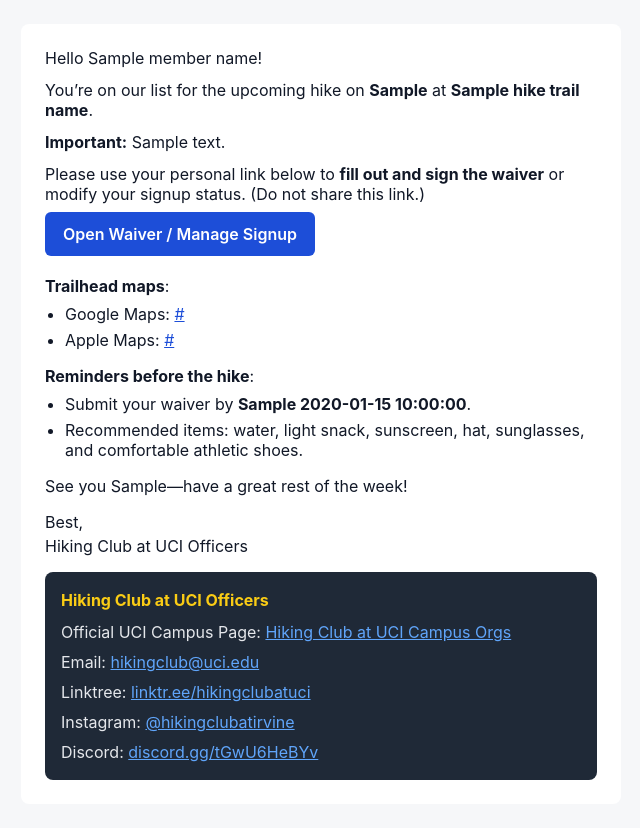
After one commit to eshahrestany/hikeuci, a Python web app: template backend/app/templates/waiver.html.j2 in a window 1280 px wide. The commit adds this page. Shown: the whole page, without its empty margins (319-959 px from the left). Run offline with Jinja, Linux system fonts and the light colour scheme; the template is opened without the code that fills it: most values are stand-ins (such as "Sample title", 1, 10 or a date in 2020).

Commit message:
implement waiver emails, various fixes, modifications to hike & magic_link models

```diff
--- /dev/null
+++ b/backend/app/templates/waiver.html.j2
@@ -0,0 +1,126 @@
+<!doctype html>
+<html>
+  <body style="margin:0;padding:0;background:#f6f7f9;">
+    <table role="presentation" width="100%" cellpadding="0" cellspacing="0" style="background:#f6f7f9;">
+      <tr>
+        <td align="center" style="padding:24px;">
+          <table role="presentation" width="600" cellpadding="0" cellspacing="0"
+                 style="width:600px;max-width:100%;background:#ffffff;border-radius:8px;
+                        padding:24px;font-family:-apple-system,BlinkMacSystemFont,'Segoe UI',Roboto,Helvetica,Arial,'Apple Color Emoji','Segoe UI Emoji';color:#111827;">
+            <tr><td>
+
+              <p style="margin:0 0 12px;">Hello {{ member_name }}!</p>
+
+              <p style="margin:0 0 12px;">
+                You’re on our list for the upcoming hike on <strong>{{ hike_day }}</strong> at
+                <strong>{{ hike_trail_name }}</strong>.
+              </p>
+
+              {% if description %}
+              <p style="margin:0 0 12px;"><strong>Important:</strong> {{ description }}</p>
+              {% endif %}
+
+              {% if transport_type == "passenger" %}
+              <p style="margin:0 0 12px;">
+                You signed up as a <strong>passenger</strong>. Carpools will be arranged once everyone arrives at the
+                Chick-fil-A/Chipotle area in UTC. We leave promptly at <strong>{{ hike_time }}</strong>, so please arrive
+                <strong>15 minutes early</strong> to check in. Thanks for being punctual—many folks have commitments after the hike.
+              </p>
+              {% elif transport_type == "driver" %}
+              <p style="margin:0 0 12px;">
+                You signed up as a <strong>driver</strong>. Please arrive at the Chick-fil-A/Chipotle area in UTC
+                <strong>15 minutes early</strong> to check in. We leave promptly at <strong>{{ hike_time }}</strong>.
+              </p>
+              <p style="margin:0 0 12px;">
+                As a driver, bring your vehicle with enough seats for your passengers and ensure you have enough gas for
+                the round trip. If you need to cancel, please use the link below to update your status as soon as possible
+                so we can arrange another driver if needed.
+              </p>
+              {% elif transport_type == "self" %}
+              <p style="margin:0 0 12px;">
+                You signed up as <strong>self-transport</strong>. Please arrive at the trailhead on time.
+                We depart UTC at <strong>{{ hike_time }}</strong>; plan your drive so you arrive when the group does.
+              </p>
+              {% endif %}
+
+              <p style="margin:0 0 8px;">
+                Please use your personal link below to <strong>fill out and sign the waiver</strong> or modify your signup status.
+                (Do not share this link.)
+              </p>
+
+              <p style="margin:0 0 20px;">
+                <a href="{{ magic_url }}"
+                   style="display:inline-block;text-decoration:none;padding:12px 18px;border-radius:6px;
+                          background:#1d4ed8;color:#ffffff;font-weight:600;">Open Waiver / Manage Signup</a>
+              </p>
+
+              <p style="margin:0 0 8px;"><strong>Trailhead maps</strong>:</p>
+              <ul style="padding-left:20px;margin:0 0 16px;">
+                <li style="margin:0 0 6px">
+                  Google Maps: <a href="{{ hike_trail_gmap_link }}" style="color:#1d4ed8;text-decoration:underline;" target="_blank" rel="noopener">{{ hike_trail_gmap_link }}</a>
+                </li>
+                <li style="margin:0 0 6px">
+                  Apple Maps: <a href="{{ hike_trail_amap_link }}" style="color:#1d4ed8;text-decoration:underline;" target="_blank" rel="noopener">{{ hike_trail_amap_link }}</a>
+                </li>
+              </ul>
+
+              <p style="margin:0 0 8px;"><strong>Reminders before the hike</strong>:</p>
+              <ul style="padding-left:20px;margin:0 0 16px;">
+                <li style="margin:0 0 6px">Submit your waiver by <strong>{{ hike_day }} {{ hike_time }}</strong>.</li>
+                <li style="margin:0 0 6px">Recommended items: water, light snack, sunscreen, hat, sunglasses, and comfortable athletic shoes.</li>
+              </ul>
+
+              <p style="margin:0 0 16px;">
+                See you {{ hike_day }}—have a great rest of the week!
+              </p>
+
+              <p style="margin:0 0 4px;">Best,</p>
+              <p style="margin:0 0 16px;">Hiking Club at UCI Officers</p>
+
+              <!-- Contact block -->
+              <div style="background:#1f2937;padding:16px;border-radius:8px;color:#e5e7eb;font-family:-apple-system,BlinkMacSystemFont,'Segoe UI',Roboto,Helvetica,Arial,'Apple Color Emoji','Segoe UI Emoji';line-height:1.5;">
+                <div style="font-weight:700;color:#facc15;margin-bottom:8px;">Hiking Club at UCI Officers</div>
+
+                <div style="margin:0 0 6px;">
+                  Official UCI Campus Page:
+                  <a href="https://campusorgs.uci.edu" style="color:#60a5fa;text-decoration:underline;" target="_blank" rel="noopener">
+                    Hiking Club at UCI Campus Orgs
+                  </a>
+                </div>
+
+                <div style="margin:0 0 6px;">
+                  Email:
+                  <a href="mailto:hikingclub@uci.edu" style="color:#60a5fa;text-decoration:underline;">
+                    hikingclub@uci.edu
+                  </a>
+                </div>
+
+                <div style="margin:0 0 6px;">
+                  Linktree:
+                  <a href="https://linktr.ee/hikingclubatuci" style="color:#60a5fa;text-decoration:underline;" target="_blank" rel="noopener">
+                    linktr.ee/hikingclubatuci
+                  </a>
+                </div>
+
+                <div style="margin:0 0 6px;">
+                  Instagram:
+                  <a href="https://instagram.com/hikingclubatirvine" style="color:#60a5fa;text-decoration:underline;" target="_blank" rel="noopener">
+                    @hikingclubatirvine
+                  </a>
+                </div>
+
+                <div style="margin:0;">
+                  Discord:
+                  <a href="https://discord.gg/tGwU6HeBYv" style="color:#60a5fa;text-decoration:underline;" target="_blank" rel="noopener">
+                    discord.gg/tGwU6HeBYv
+                  </a>
+                </div>
+              </div>
+
+            </td></tr>
+          </table>
+        </td>
+      </tr>
+    </table>
+  </body>
+</html>
```
Also changed, not shown: backend/app/lib/magic_link.py (+5 -5 lines), backend/app/models.py (+5 -4 lines), backend/app/tasks.py (+51 -15 lines), backend/app/templates/signup.html.j2 (+7 -3 lines), backend/app/templates/signup.txt.j2 (+6 -4 lines), backend/app/templates/waiver.txt.j2 (added, +36 -0 lines), backend/devtools.py (+8 -6 lines), backend/app/lib/email_connection.py (renamed from backend/app/lib/emails.py).
